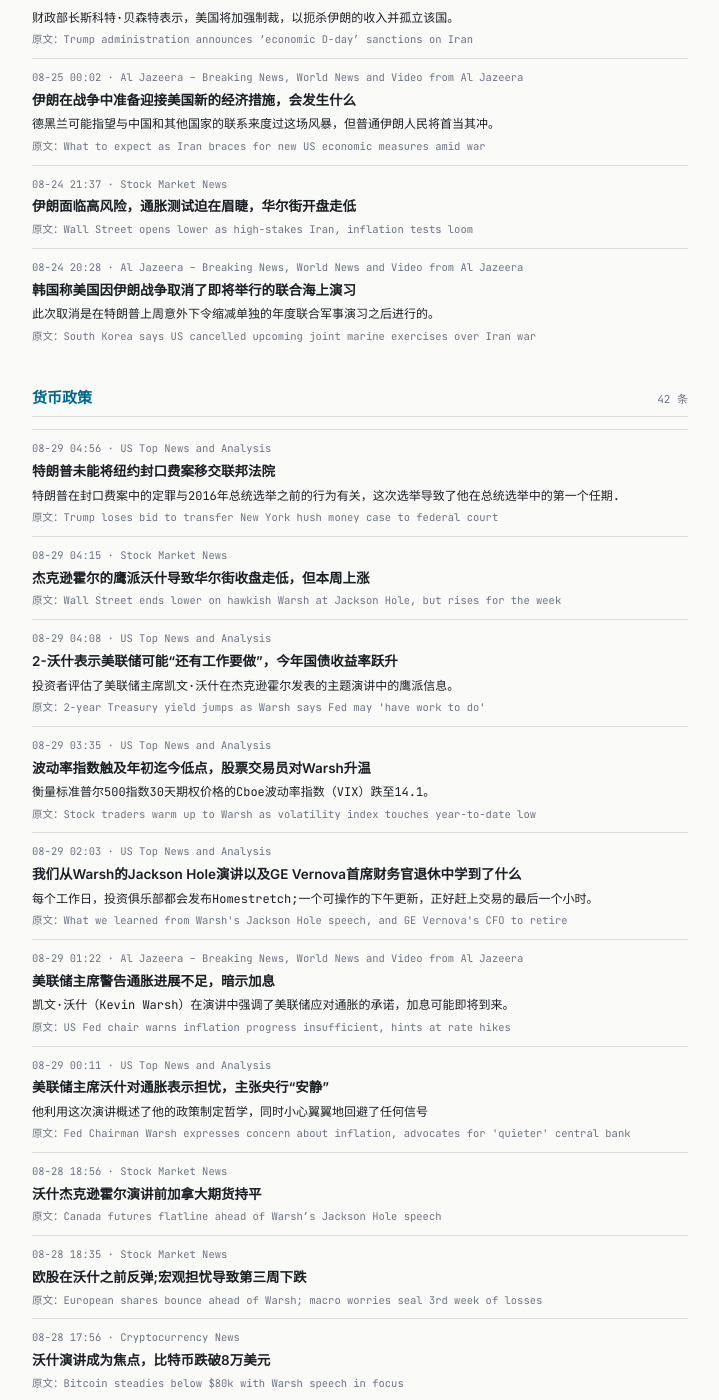
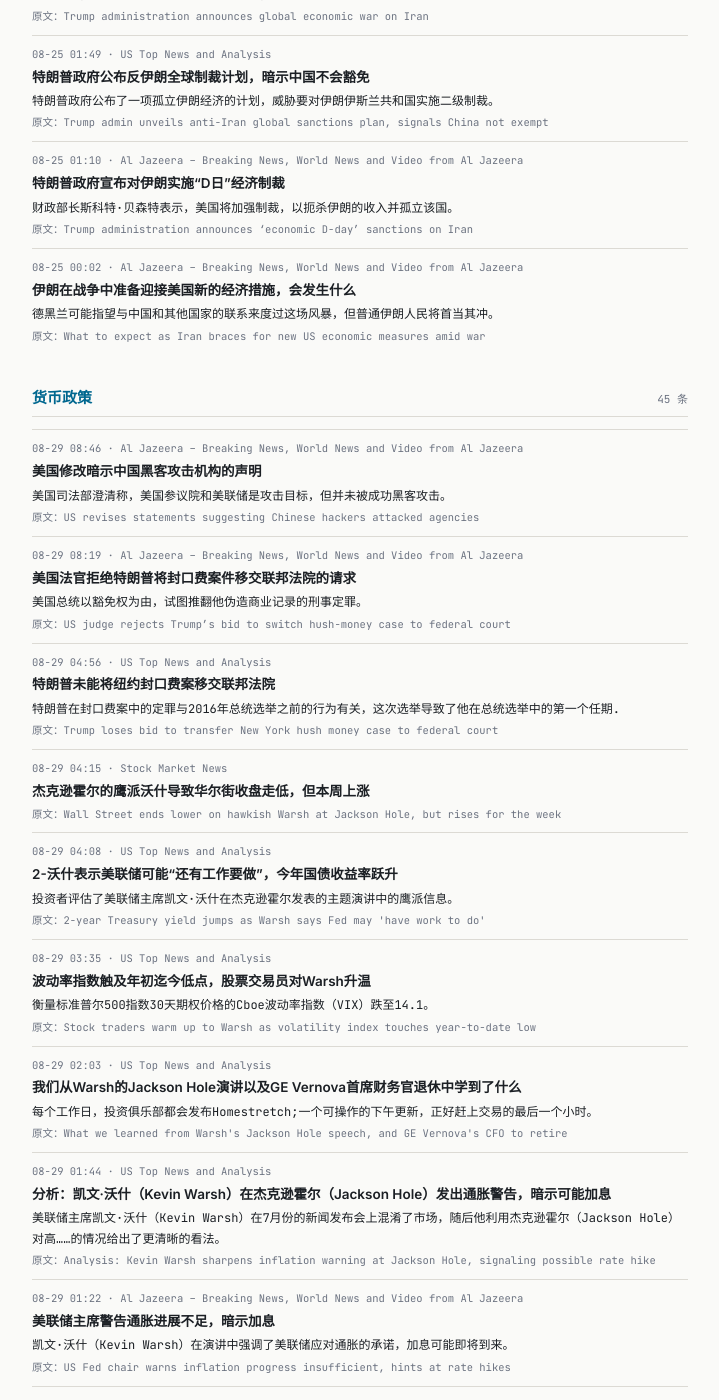
Before and after one commit to tang3super/tang3super.github.io, a Jekyll site: the page built from macro-trade/news-digest.md, in a window 1280 px wide and 1400 px high, scrolled down 8397 px. Shown: the whole window, without its empty margins (280-999 px from the left). Built offline with Jekyll 4.4.1, drawn with Linux system fonts in a browser that asks for light colours; some of the changed text lies outside the part shown.

Commit message:
sync news-digest article

```diff
--- a/macro-trade/news-digest.md
+++ b/macro-trade/news-digest.md
@@ -5,11 +5,24 @@
 date: '2026-08-29'
 summary: 2026年第35周监控
 week_label: 2026年第35周监控
-last_updated: 2026-08-29 05:30
+last_updated: 2026-08-29 11:16
 refresh_note: 每 5 分钟自动刷新
 topics:
 - name: 地缘政治
   items:
+  - title: War weighs on Iran’s economy as US intensifies sanctions
+    summary: ''
+    link: https://www.investing.com/news/stock-market-news/war-weighs-on-irans-economy-as-us-intensifies-sanctions-4881923
+    source: Stock Market News
+    time: 08-29 10:06
+    title_zh: 随着美国加强制裁，战争对伊朗经济造成影响
+  - title: 'Iran war live: IRGC asserts strait control, US enforces blockade'
+    summary: Iran's IRGC claims decisive control over the Strait of Hormuz as the US maintains its naval blockade.
+    link: https://www.aljazeera.com/news/liveblog/2026/8/29/iran-war-live-irgc-asserts-strait-control-us-enforces-blockade?traffic_source=rss
+    source: Al Jazeera – Breaking News, World News and Video from Al Jazeera
+    time: 08-29 08:00
+    title_zh: 伊朗战争直播：伊斯兰革命卫队声称控制海峡，美国实施封锁
+    summary_zh: 伊朗伊斯兰革命卫队声称对霍尔木兹海峡拥有决定性控制权，美国维持海上封锁。
   - title: Yemen’s divided education system leaves students’ futures in limbo
     summary: Students in Houthi areas fear lost opportunities after government decision not to authenticate some certificates.
     link: https://www.aljazeera.com/features/2026/8/28/yemens-divided-education-system-leaves-students-futures-in-limbo?traffic_source=rss
@@ -553,21 +566,22 @@
     time: 08-25 00:02
     title_zh: 伊朗在战争中准备迎接美国新的经济措施，会发生什么
     summary_zh: 德黑兰可能指望与中国和其他国家的联系来度过这场风暴，但普通伊朗人民将首当其冲。
-  - title: Wall Street opens lower as high-stakes Iran, inflation tests loom
-    summary: ''
-    link: https://www.investing.com/news/stock-market-news/wall-street-opens-lower-as-highstakes-iran-inflation-tests-loom-4873698
-    source: Stock Market News
-    time: 08-24 21:37
-    title_zh: 伊朗面临高风险，通胀测试迫在眉睫，华尔街开盘走低
-  - title: South Korea says US cancelled upcoming joint marine exercises over Iran war
-    summary: The cancellation follows Trump's surprise order last week to scale back a separate annual joint military drill.
-    link: https://www.aljazeera.com/news/2026/8/24/south-korea-says-us-cancelled-upcoming-joint-marine-exercises-over-iran-war?traffic_source=rss
-    source: Al Jazeera – Breaking News, World News and Video from Al Jazeera
-    time: 08-24 20:28
-    title_zh: 韩国称美国因伊朗战争取消了即将举行的联合海上演习
-    summary_zh: 此次取消是在特朗普上周意外下令缩减单独的年度联合军事演习之后进行的。
 - name: 货币政策
   items:
+  - title: US revises statements suggesting Chinese hackers attacked agencies
+    summary: US Justice Department clarifies that the US Senate and Federal Reserve were targets but were not successfully hacked.
+    link: https://www.aljazeera.com/news/2026/8/29/us-revises-statements-suggesting-chinese-hackers-attacked-agencies?traffic_source=rss
+    source: Al Jazeera – Breaking News, World News and Video from Al Jazeera
+    time: 08-29 08:46
+    title_zh: 美国修改暗示中国黑客攻击机构的声明
+    summary_zh: 美国司法部澄清称，美国参议院和美联储是攻击目标，但并未被成功黑客攻击。
+  - title: US judge rejects Trump’s bid to switch hush-money case to federal court
+    summary: The US president has sought to overturn his criminal conviction for falsifying business records, citing immunity.
+    link: https://www.aljazeera.com/news/2026/8/29/us-judge-rejects-trumps-bid-to-switch-hush-money-case-to-federal-court?traffic_source=rss
+    source: Al Jazeera – Breaking News, World News and Video from Al Jazeera
+    time: 08-29 08:19
+    title_zh: 美国法官拒绝特朗普将封口费案件移交联邦法院的请求
+    summary_zh: 美国总统以豁免权为由，试图推翻他伪造商业记录的刑事定罪。
   - title: Trump loses bid to transfer New York hush money case to federal court
     summary: Trump's conviction in the hush money case relates to conduct that preceded the 2016 presidential election, which led to his first term in th…
     link: https://www.cnbc.com/2026/08/28/trump-hush-money-federal-court.html
@@ -602,6 +616,13 @@
     time: 08-29 02:03
     title_zh: 我们从Warsh的Jackson Hole演讲以及GE Vernova首席财务官退休中学到了什么
     summary_zh: 每个工作日，投资俱乐部都会发布Homestretch;一个可操作的下午更新，正好赶上交易的最后一个小时。
+  - title: 'Analysis: Kevin Warsh sharpens inflation warning at Jackson Hole, signaling possible rate hike'
+    summary: After confusing markets at his July news conference, Fed Chairman Kevin Warsh used Jackson Hole to give a clearer view of the case for highe…
+    link: https://www.cnbc.com/2026/08/28/kevin-warsh-jackson-hole-fed-inflation-rate-hike.html
+    source: US Top News and Analysis
+    time: 08-29 01:44
+    title_zh: 分析：凯文·沃什（Kevin Warsh）在杰克逊霍尔（Jackson Hole）发出通胀警告，暗示可能加息
+    summary_zh: 美联储主席凯文·沃什（Kevin Warsh）在7月份的新闻发布会上混淆了市场，随后他利用杰克逊霍尔（Jackson Hole）对高……的情况给出了更清晰的看法。
   - title: US Fed chair warns inflation progress insufficient, hints at rate hikes
     summary: Kevin Warsh in speech underscores Fed's commitment to tackling inflation, with rate hikes possibly on horizon.
     link: https://www.aljazeera.com/economy/2026/8/28/us-fed-chair-warns-inflation-progress-insufficient-hints-at-rate-hikes?traffic_source=rss
```
